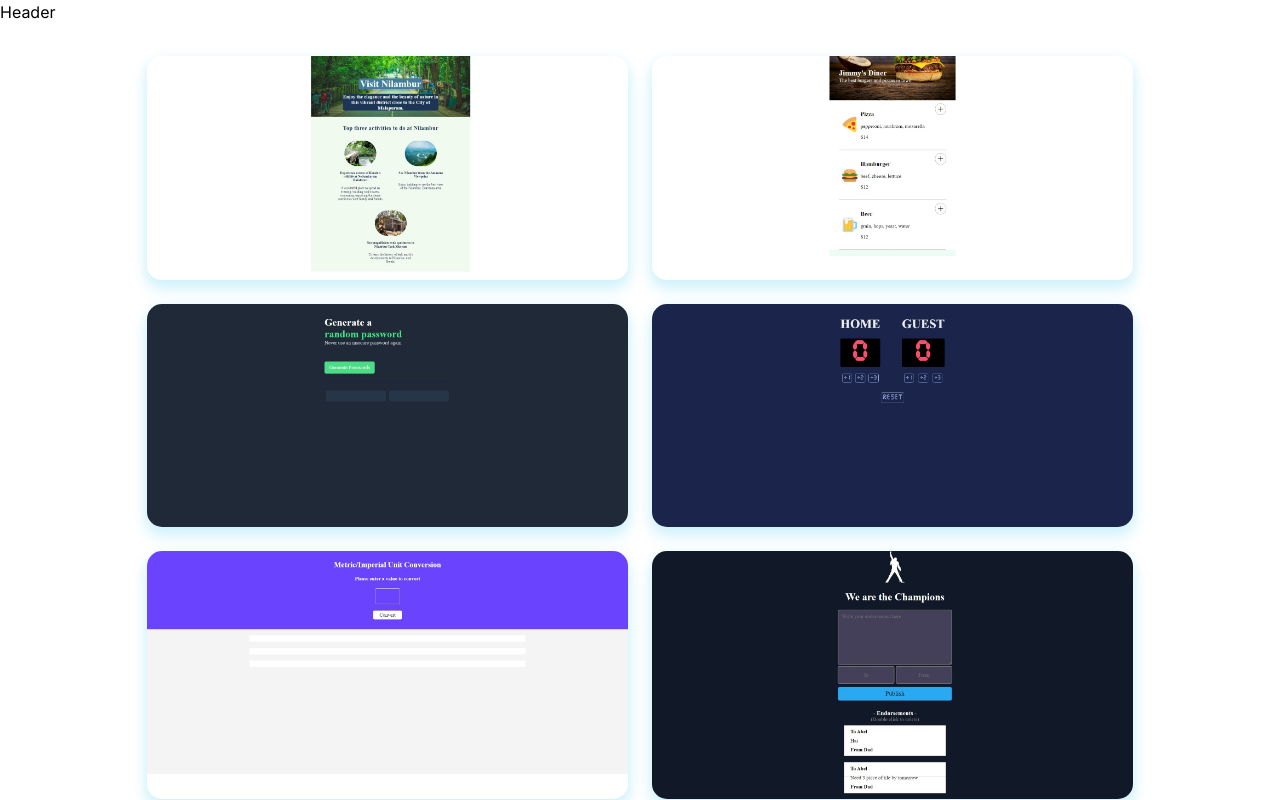
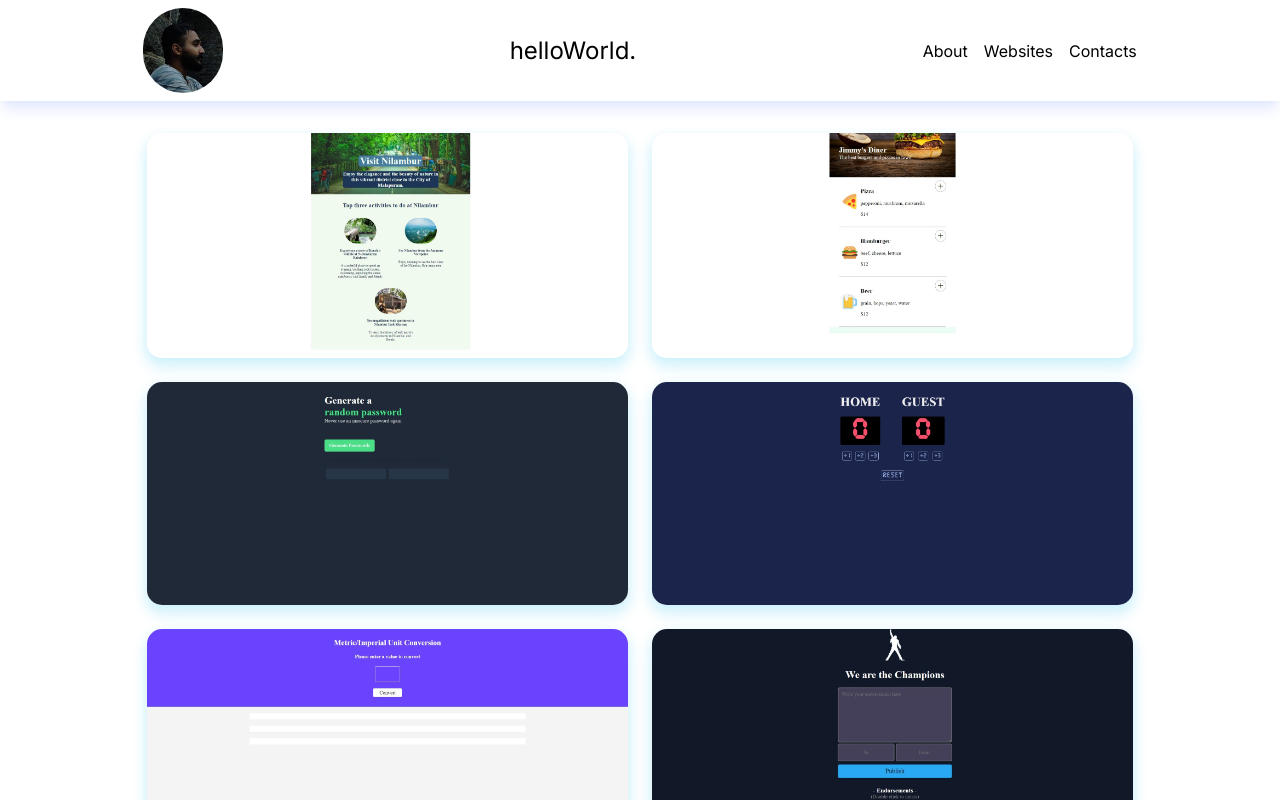
Before and after one commit to abelkjohn/portfolio, a Next.js app: page / in a window 1280 px wide. Shown: the top 800 px of the page. Built offline with nearby package versions, Linux system fonts and the light colour scheme.

Commit message:
modified:   app/Components/Header.jsx 	modified:   app/Components/Websites.jsx 	modified:   app/globals.css 	new file:   app/images/Me.jpg 	modified:   app/page.jsx

```diff
--- a/app/Components/Header.jsx
+++ b/app/Components/Header.jsx
@@ -1,5 +1,16 @@
 import React from "react";
+import me from '../images/Me.jpg'
 
 export default function Header(){
-    return <h1>Header</h1>
+    return (
+        <div className="flex w-full py-2 justify-around items-center shadow-indigo-100 shadow-lg">
+            <img className="w-20 rounded-full" src={me.src} alt='pic' />
+            <h1 className="text-2xl">helloWorld.</h1>
+            <ul className="flex gap-4">
+                <li>About</li>
+                <li>Websites</li>
+                <li>Contacts</li>
+            </ul>
+        </div>
+    )
 }
--- a/app/Components/Websites.jsx
+++ b/app/Components/Websites.jsx
@@ -8,7 +8,6 @@ import pass from '../images/GenPass.jpeg'
 import gtd from '../images/GTD.jpeg'
 import converter from '../images/Converter.jpeg'
 import scoreboard from '../images/Scoreboard.jpeg'
-console.log(burger)
 
 
 export default function WebLinks(){
@@ -18,7 +17,7 @@ export default function WebLinks(){
             <Link className="ind-web" href='https://preeminent-banoffee-25a090.netlify.app/'target='_blank'><img src={burger.src} /></Link>
             <Link className="ind-web" href='https://euphonious-bavarois-1e7981.netlify.app/' target="_blank"><img src={pass.src} /></Link>
             <Link className="ind-web" href='https://jocular-sawine-04082b.netlify.app/' target="_blank"><img src={scoreboard.src} /></Link>
-            <Link className="ind-web" href='https://transcendent-sopapillas-e2eaee.netlify.app/' target="_blank"><img src={converter.src} /></Link>
+            <Link className="ind-web bg-gray-100" href='https://transcendent-sopapillas-e2eaee.netlify.app/' target="_blank"><img src={converter.src} /></Link>
             <Link className="ind-web" href='https://timely-lollipop-fb855f.netlify.app/' target="_blank"><img src={chats.src} /></Link>
             <Link className="ind-web" href='https://dainty-blini-640110.netlify.app/login' target="_blank"><img src={funding.src} /></Link>
             <Link className="ind-web" href='https://gtdlast-git-master-abelkjohns-projects.vercel.app' target="_blank"><img src={gtd.src} /></Link>
--- a/app/globals.css
+++ b/app/globals.css
@@ -2,6 +2,9 @@
 @tailwind components;
 @tailwind utilities;
 
+html, body {
+    margin: 0
+}
 
 .ind-web {
     width: 41%;
--- a/app/page.jsx
+++ b/app/page.jsx
@@ -1,5 +1,5 @@
 import React from "react"
-import Header from "./Components/header"
+import Header from "./Components/Header"
 import Footer from "./Components/Footer"
 import WebLinks from "./Components/Websites"
 
```
Also changed, not shown: app/images/Me.jpg (added).
